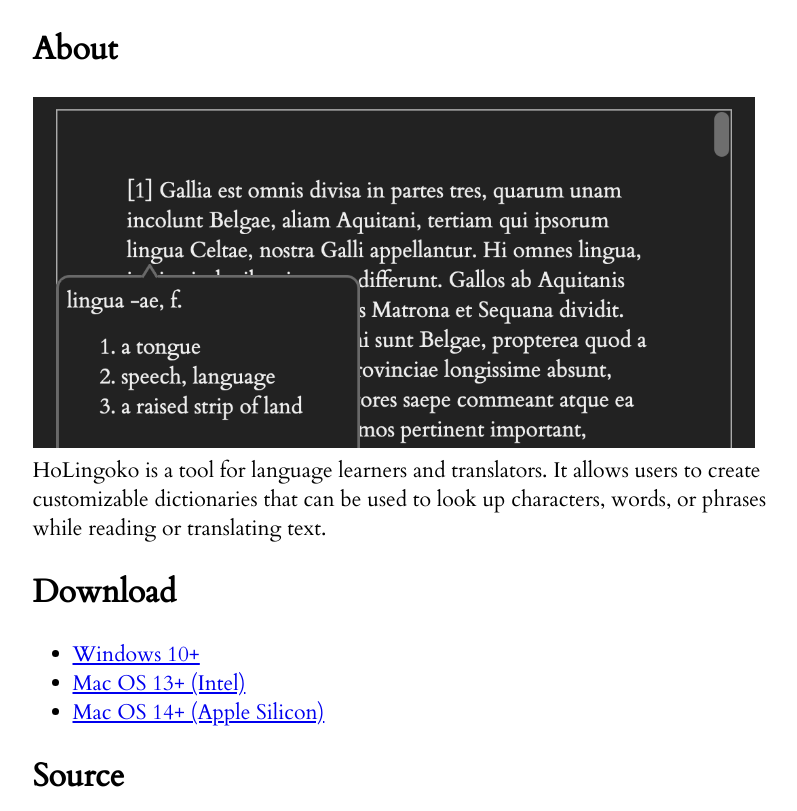
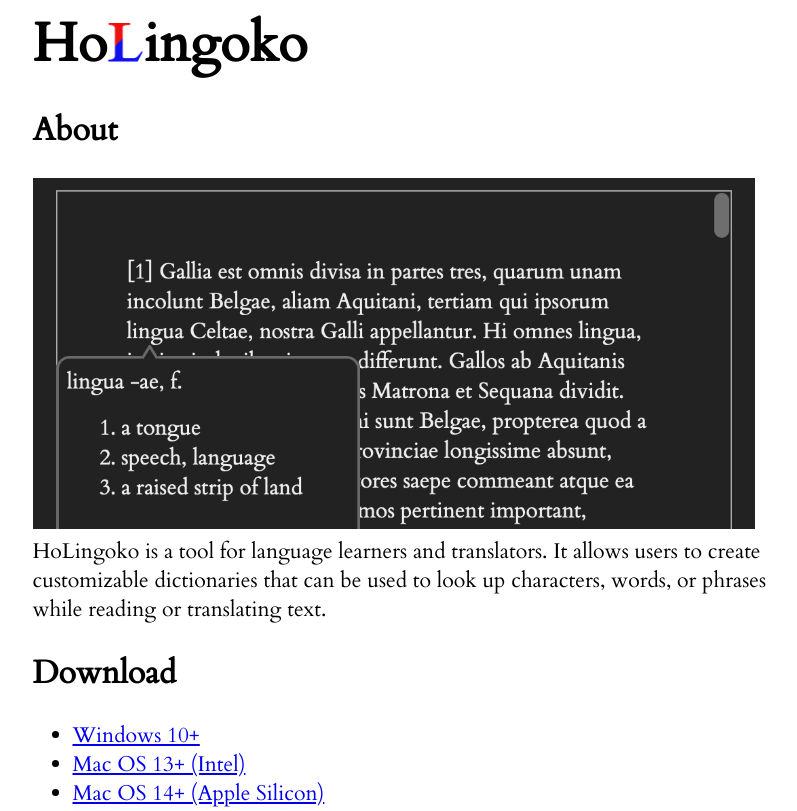
Before and after one commit to holingoko/holingoko, a plain HTML site: page index.html in a window 1280 px wide. Shown: the top 811 px of the page, without its empty margins (227-1024 px from the left). Drawn offline with Linux system fonts and the light colour scheme.

Commit message:
Update website.

```diff
--- a/index.html
+++ b/index.html
@@ -5,6 +5,13 @@
     <meta charset="UTF-8">
     <title>Holingoko</title>
 </head>
+<div style="font-size:54px; font-weight:bold">
+    Ho<img
+        src="resources/images/icon.png"
+        alt="Application icon."
+        style="height:56px; vertical-align:bottom; margin-top:0px; margin-bottom:9px; margin-left:-10px; margin-right:-9px;"
+    >ingoko
+</div>
 <body>
 <h2>About</h2>
 <p>
```
Also changed, not shown: mac_os/how_to_fix_permission_denied.txt (added), 3 other files.
